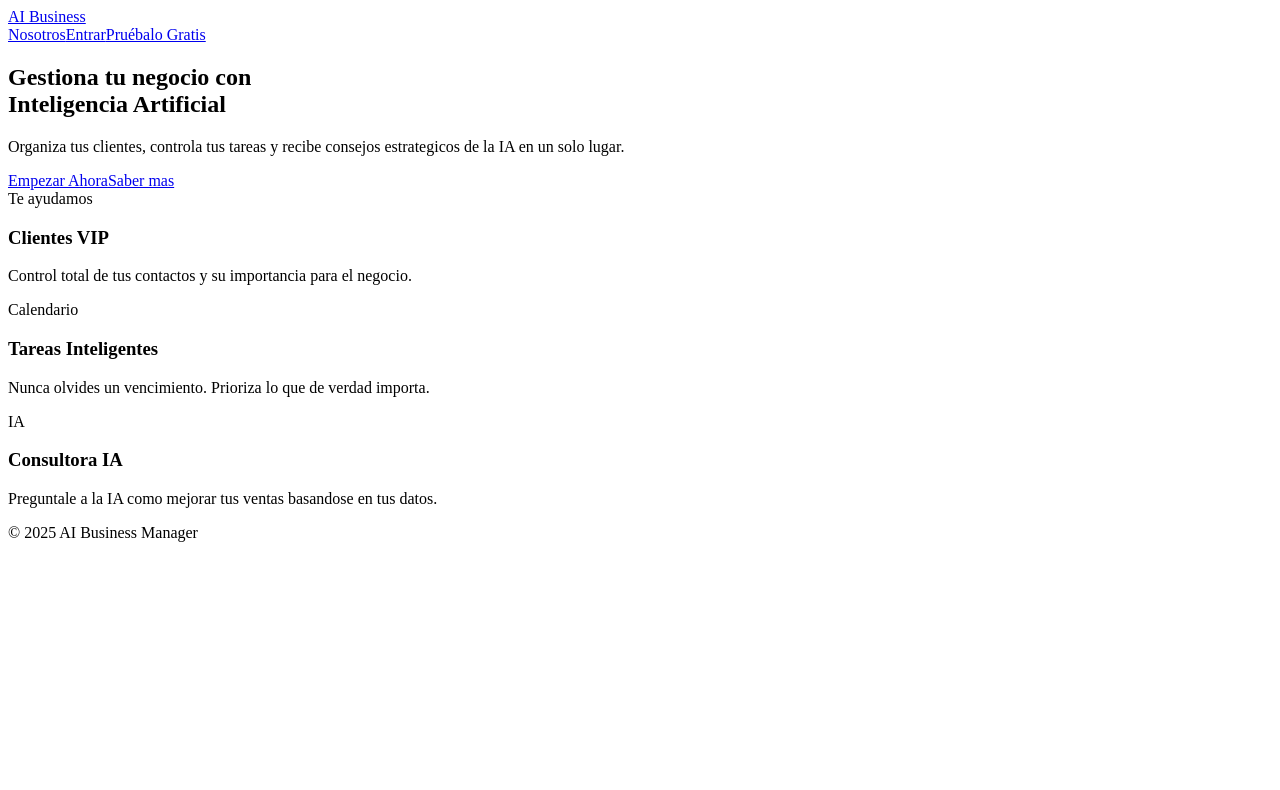
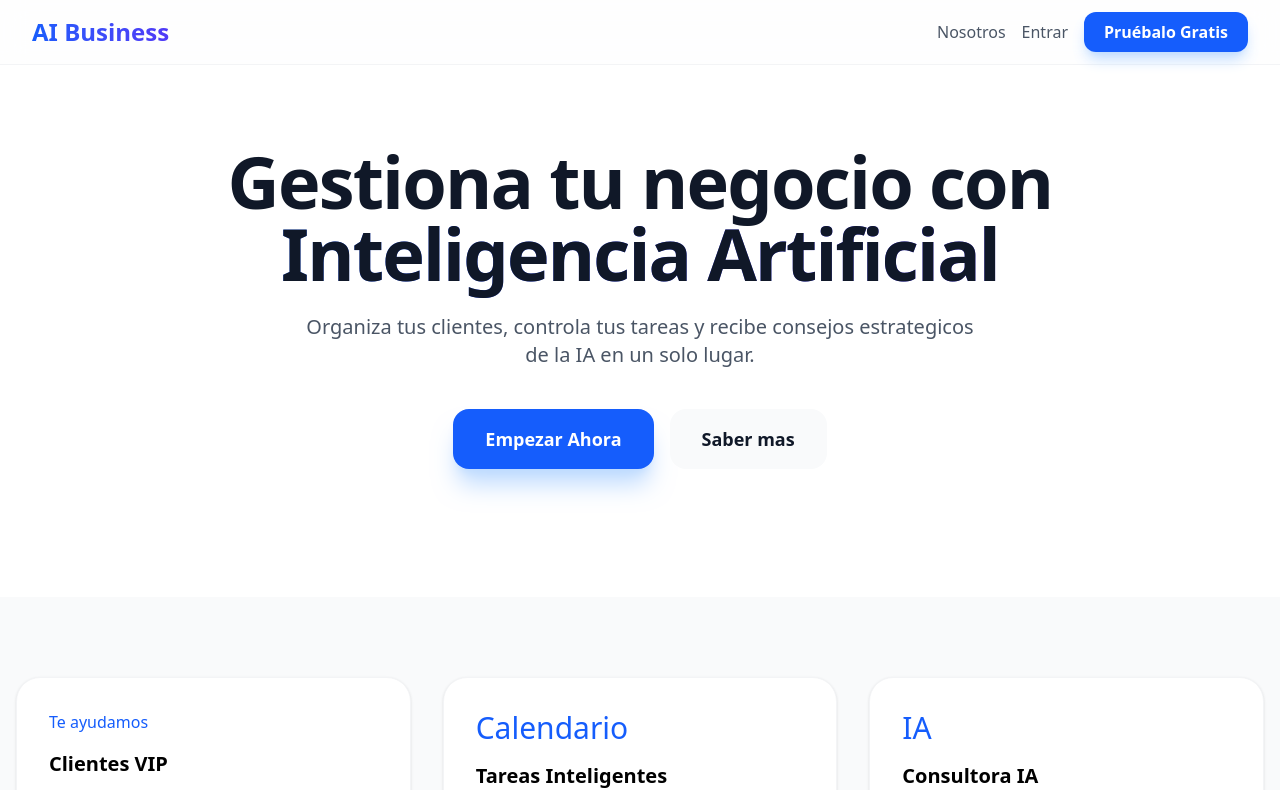
Before and after one commit to arturo54535345/ai-business-manager-frontend, a React (Vite) app: page / in a window 1280 px wide. Shown: the top 790 px of the page. Built offline with nearby package versions, Linux system fonts and the light colour scheme.

Commit message:
he añadido tailwind y sus estilos ademas de una larga correccion de errores, faltas de importacion y falta de creacion de archivos

```diff
--- a/package.json
+++ b/package.json
@@ -17,15 +17,19 @@
   },
   "devDependencies": {
     "@eslint/js": "^9.39.1",
+    "@tailwindcss/postcss": "^4.1.18",
     "@types/node": "^24.10.1",
     "@types/react": "^19.2.5",
     "@types/react-dom": "^19.2.3",
     "@vitejs/plugin-react": "^5.1.1",
+    "autoprefixer": "^10.4.23",
     "babel-plugin-react-compiler": "^1.0.0",
     "eslint": "^9.39.1",
     "eslint-plugin-react-hooks": "^7.0.1",
     "eslint-plugin-react-refresh": "^0.4.24",
     "globals": "^16.5.0",
+    "postcss": "^8.5.6",
+    "tailwindcss": "^4.1.18",
     "typescript": "~5.9.3",
     "typescript-eslint": "^8.46.4",
     "vite": "^7.2.4"
--- /dev/null
+++ b/postcss.config.js
@@ -0,0 +1,7 @@
+export default {
+  plugins: {
+    // Aquí es donde cambiamos 'tailwindcss' por el nuevo nombre con el adaptador
+    '@tailwindcss/postcss': {},
+    autoprefixer: {},
+  },
+}
--- /dev/null
+++ b/src/index.css
@@ -0,0 +1 @@
+@import "tailwindcss";
--- a/src/main.jsx
+++ b/src/main.jsx
@@ -1,6 +1,7 @@
 import { StrictMode } from 'react'
 import { createRoot } from 'react-dom/client'
 import App from './App.jsx'
+import './index.css';
 
 createRoot(document.getElementById('root')).render(
   <StrictMode>
--- /dev/null
+++ b/tailwind.config.js
@@ -0,0 +1,11 @@
+/** @type {import('tailwindcss').Config} */
+export default {
+  content: [
+    "./index.html",
+    "./src/**/*.{js,ts,jsx,tsx}", // Esto le dice a Tailwind: "Mira dentro de la carpeta src"
+  ],
+  theme: {
+    extend: {},
+  },
+  plugins: [],
+}
```
Also changed, not shown: 1 other file (tests, documents, lock files or other folders).
